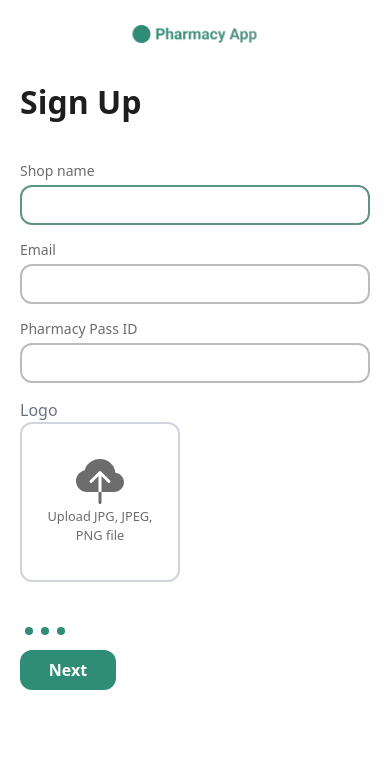
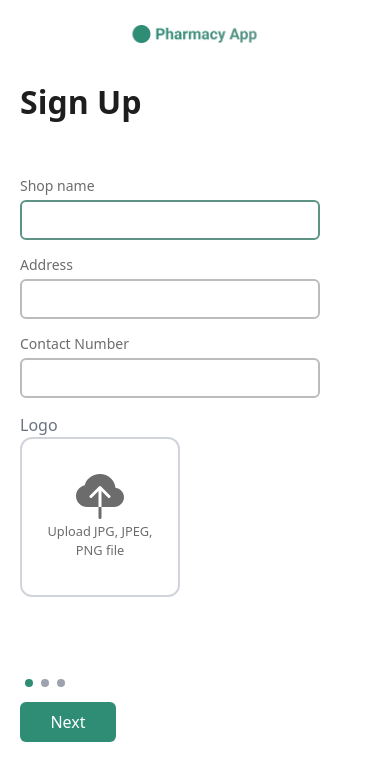
Before and after one commit to acicts/Medica-Pharmacist, a React (Create React App) app: page /signup in a window 390 px wide. Shown: the top 780 px of the page. Built offline with nearby package versions, Linux system fonts and the light colour scheme.

Commit message:
Fic issues with login and signup pages

```diff
--- a/src/Components/LoginForm.tsx
+++ b/src/Components/LoginForm.tsx
@@ -1,15 +1,14 @@
-import { ReactNode, useState } from "react";
-import Dropzone from "react-dropzone";
-import { SubmitHandler, useForm, UseFormReturn } from "react-hook-form";
+import { ReactNode } from 'react';
+import { SubmitHandler, useForm, UseFormReturn } from 'react-hook-form';
 
 type Inputs = {
 	email: string;
-    password:string;
+	password: string;
 };
 
 interface Props {
 	form: UseFormReturn<Inputs, object>;
-    name: "email" | "password";
+	name: 'email' | 'password';
 	children: ReactNode;
 	type?: string;
 	autofocus?: boolean;
@@ -24,48 +23,54 @@ const Field = ({
 }: Props) => {
 	const { [name]: error } = formState.errors;
 	return (
-      <div className="flex flex-col text-gray-500 focus-within:text-[#5E9486] w-full my-[15px]">
-        <label htmlFor={name} className="text-sm mb-[4px] text-[#6C6C6C]">
+		<div className='flex flex-col text-gray-500 focus-within:text-[#5E9486] w-full my-[15px]'>
+			<label htmlFor={name} className='text-sm mb-[4px] text-[#6C6C6C]'>
 				{children}
 			</label>
 			<input
 				{...register(name, { required: true })}
 				type={type}
 				autoFocus={autofocus}
-          className="focus:border-[#5E9486] rounded-xl border-2 border-[#BCBCBC] w-full min-w-[300px] h-10 px-3 text-black"
+				className='focus:border-[#5E9486] rounded-md border-2 border-[#BCBCBC] w-full min-w-[300px] h-10 px-3 text-black'
 			/>
-        {error && <span className="text-red-500">This field is required</span>}
+			{error && (
+				<span className='text-red-500 text-xs'>
+					This field is required
+				</span>
+			)}
 		</div>
 	);
 };
 
-const Fields = (props: {form: UseFormReturn<Inputs>})=>{
+const Fields = (props: { form: UseFormReturn<Inputs> }) => {
 	return (
 		<div>
-            <Field form={props.form} name="email" type="email" autofocus>
+			<Field form={props.form} name='email' type='email' autofocus>
 				Email
 			</Field>
-            <Field form={props.form} name="password" type="password">
+			<Field form={props.form} name='password' type='password'>
 				Password
 			</Field>
 		</div>
-    )
-}
+	);
+};
 
-const LoginForm = ()=>{
+const LoginForm = () => {
 	const form = useForm<Inputs>();
 	const onSubmit: SubmitHandler<Inputs> = (data) => console.log(data);
 	return (
 		<form
 			onSubmit={form.handleSubmit(onSubmit)}
-          className="items-start justify-between w-full"
+			className='flex flex-col min-h-[70vh] items-start justify-between w-full'
 		>
-            <Fields form={form}/>
-            <div className="flex items-center justify-between w-52 md:w-80">
-                <button type="submit" className="register-btn">Submit</button>
+			<Fields form={form} />
+			<div className='flex items-center justify-between w-52 md:w-80'>
+				<button type='submit' className='register-btn'>
+					Submit
+				</button>
 			</div>
 		</form>
 	);
-}
+};
 
 export default LoginForm;
--- a/src/Components/SignUpForm.tsx
+++ b/src/Components/SignUpForm.tsx
@@ -1,18 +1,20 @@
-import { ReactNode, useState } from "react";
-import Dropzone from "react-dropzone";
-import { SubmitHandler, useForm, UseFormReturn } from "react-hook-form";
-import { BsCloudUploadFill } from "react-icons/bs";
+import { ReactNode, useState } from 'react';
+import Dropzone from 'react-dropzone';
+import { SubmitHandler, useForm, UseFormReturn } from 'react-hook-form';
+import { BsCloudUploadFill } from 'react-icons/bs';
 
 type Inputs = {
 	email: string;
 	ID: string;
 	shopName: string;
-  password:string;
+	password: string;
+	address: string;
+	contactNo: string;
 };
 
 interface Props {
 	form: UseFormReturn<Inputs, object>;
-  name: "email" | "ID" | "shopName" | "password";
+	name: 'email' | 'ID' | 'shopName' | 'password' | 'address' | 'contactNo';
 	children: ReactNode;
 	type?: string;
 	autofocus?: boolean;
@@ -27,127 +29,190 @@ const Field = ({
 }: Props) => {
 	const { [name]: error } = formState.errors;
 	return (
-    <div className="flex flex-col text-gray-500 focus-within:text-[#5E9486] w-full my-[15px]">
-      <label htmlFor={name} className="text-sm mb-[4px] text-[#6C6C6C]">
+		<div className='flex flex-col text-gray-500 focus-within:text-[#5E9486] w-full my-[15px]'>
+			<label htmlFor={name} className='text-sm mb-[4px] text-[#6C6C6C]'>
 				{children}
 			</label>
 			<input
 				{...register(name, { required: true })}
 				type={type}
 				autoFocus={autofocus}
-        className="focus:border-[#5E9486] rounded-xl border-2 border-[#BCBCBC] w-full min-w-[300px] h-10 px-3 text-black"
+				className='focus:border-[#5E9486] rounded-md border-2 border-[#BCBCBC] w-full min-w-[300px] h-10 px-3 text-black'
 			/>
-      {error && <span className="text-red-500">This field is required</span>}
+			{error && (
+				<span className='text-red-500 text-xs'>
+					This field is required
+				</span>
+			)}
 		</div>
 	);
 };
 
-const ContactSection = (props: {form: UseFormReturn<Inputs>}) => {
-  return <section>
-        <Field form={props.form} name="shopName" autofocus>
+const ContactSection = (props: { form: UseFormReturn<Inputs> }) => {
+	return (
+		<section>
+			<Field form={props.form} name='shopName' autofocus>
 				Shop name
 			</Field>
 
-          <Field form={props.form} name="email" type="email">
-            Email
+			<Field form={props.form} name='address'>
+				Address
 			</Field>
-          <Field form={props.form} name="ID">
-            Pharmacy Pass ID
+			<Field form={props.form} name='contactNo'>
+				Contact Number
 			</Field>
-          <div className="w-full">
-            <label htmlFor="upload" className="text-gray-500 text-md text-center lg:text-left w-full">
+			<div className='w-full'>
+				<label
+					htmlFor='upload'
+					className='text-gray-500 text-md text-center lg:text-left w-full'
+				>
 					Logo
 				</label>
 				<Dropzone onDrop={console.log}>
 					{({ getRootProps, getInputProps }) => (
 						<section
-                  className="aspect-square w-40 border-gray-300 border-2 rounded-xl px-3 text-center items-center flex flex-col justify-center cursor-pointer"
+							className='aspect-square w-40 border-gray-300 border-2 rounded-xl px-3 text-center items-center flex flex-col justify-center cursor-pointer'
 							{...getRootProps()}
 						>
-                  <BsCloudUploadFill className="w-24 h-12" fill="#6c6c6c" />
+							<BsCloudUploadFill
+								className='w-24 h-12'
+								fill='#6c6c6c'
+							/>
 							<input
 								{...getInputProps()}
-                    accept="image/png, image/jpg, image/jpeg"
+								accept='image/png, image/jpg, image/jpeg'
 							/>
-                  {<p className="text-[#6C6C6C] text-[0.8rem]">Upload JPG, JPEG, PNG file</p>}
-                </section>
-              )}
-            </Dropzone>
-          </div>
-
-    </section>
+							{
+								<p className='text-[#6C6C6C] text-[0.8rem]'>
+									Upload JPG, JPEG, PNG file
+								</p>
 							}
-
-const VerificationDataSection = (props: {form: UseFormReturn<Inputs>}) => {
-  return <section>
-    <Field form={props.form} name="ID">
-      Pharmacy Pass ID
-    </Field>
-    <div className="w-full">
-      <label htmlFor="upload" className="text-gray-500 text-md text-center lg:text-left w-full">
-        Logo
-      </label>
-      <Dropzone onDrop={console.log}>
-        {({ getRootProps, getInputProps }) => (
-          <section
-            className="aspect-square w-40 border-gray-300 border-2 rounded-xl px-3 text-center items-center flex flex-col justify-center cursor-pointer"
-            {...getRootProps()}
-          >
-            <BsCloudUploadFill className="w-24 h-12" fill="#6c6c6c" />
-            <input
-              {...getInputProps()}
-              accept="image/png, image/jpg, image/jpeg"
-            />
-            {<p className="text-[#6C6C6C] text-[0.8rem]">Upload JPG, JPEG, PNG file</p>}
 						</section>
 					)}
 				</Dropzone>
 			</div>
 		</section>
+	);
+};
+
+const VerificationDataSection = (props: { form: UseFormReturn<Inputs> }) => {
+	return (
+		<section>
+			<Field form={props.form} name='ID'>
+				Pharmacy Pass ID
+			</Field>
+			<div className='w-full'>
+				<label
+					htmlFor='upload'
+					className='text-gray-500 text-md text-center lg:text-left w-full'
+				>
+					Photo of the Pharmacy Pass
+				</label>
+				<Dropzone onDrop={console.log}>
+					{({ getRootProps, getInputProps }) => (
+						<section
+							className='aspect-square w-40 border-gray-300 border-2 rounded-xl px-3 text-center items-center flex flex-col justify-center cursor-pointer'
+							{...getRootProps()}
+						>
+							<BsCloudUploadFill
+								className='w-24 h-12'
+								fill='#6c6c6c'
+							/>
+							<input
+								{...getInputProps()}
+								accept='image/png, image/jpg, image/jpeg'
+							/>
+							{
+								<p className='text-[#6C6C6C] text-[0.8rem]'>
+									Upload JPG, JPEG, PNG file
+								</p>
 							}
+						</section>
+					)}
+				</Dropzone>
+			</div>
+		</section>
+	);
+};
 
-const CredentialsSection = (props: {form: UseFormReturn<Inputs>}) => {
-  return <section>
-    <Field form={props.form} name="email" type="email">
+const CredentialsSection = (props: { form: UseFormReturn<Inputs> }) => {
+	return (
+		<section>
+			<Field form={props.form} name='email' type='email'>
 				Email
 			</Field>
-    <Field form={props.form} name="password" type="password">
+			<Field form={props.form} name='password' type='password'>
 				Password
 			</Field>
 		</section>
-}
+	);
+};
 
 const SignupForm = () => {
 	const form = useForm<Inputs>();
 	const onSubmit: SubmitHandler<Inputs> = (data) => console.log(data);
-  const [section, setSection] = useState<"a" | "b" | "c">("a");
+	const [section, setSection] = useState<'a' | 'b' | 'c'>('a');
 
 	const nextSectionHandler = () => {
-    setSection(curr => curr === "a" ? "b" : "c")
-  }
+		setSection((curr) => (curr === 'a' ? 'b' : 'c'));
+	};
 	const prevSectionHandler = () => {
-    setSection(curr => curr === "c" ? "b" : "a");
-  }
+		setSection((curr) => (curr === 'c' ? 'b' : 'a'));
+	};
 	return (
 		<form
 			onSubmit={form.handleSubmit(onSubmit)}
-      className="items-start justify-between w-full"
+			className='min-h-[70vh] flex flex-col items-start justify-between w-full'
 		>
-      {section === "a" ?
-        <ContactSection form={form} />: section === "b" ?
-        <VerificationDataSection form={form}/> :
-        <CredentialsSection form={form}/>
-      }
-      <div className="flex items-end justify-between w-[40px] ml-[5px] mt-[45px] mb-[15px]">
-        <div className="w-[8px] h-[8px] rounded-full bg-[#2F8D76]"></div>
-        <div className="w-[8px] h-[8px] rounded-full bg-[#2F8D76]"></div>
-        <div className="w-[8px] h-[8px] rounded-full bg-[#2F8D76]"></div>
+			{section === 'a' ? (
+				<ContactSection form={form} />
+			) : section === 'b' ? (
+				<VerificationDataSection form={form} />
+			) : (
+				<CredentialsSection form={form} />
+			)}
+			<div className='w-full'>
+				<div className='flex items-end justify-between w-[40px] ml-[5px] mt-[45px] mb-[15px]'>
+					<div
+						className={`w-[8px] h-[8px] transition-colors rounded-full ${
+							section === 'a' ? 'bg-[#2F8D76]' : 'bg-gray-400'
+						}`}
+					></div>
+					<div
+						className={`w-[8px] h-[8px] transition-colors rounded-full ${
+							section === 'b' ? 'bg-[#2F8D76]' : 'bg-gray-400'
+						}`}
+					></div>
+					<div
+						className={`w-[8px] h-[8px] transition-colors rounded-full ${
+							section === 'c' ? 'bg-[#2F8D76]' : 'bg-gray-400'
+						}`}
+					></div>
 				</div>
-      <div className="flex items-center justify-between w-52 md:w-80">
-      {(section === "b" || section === "c") && <button type="button" onClick={prevSectionHandler} className="register-btn">Back</button>}
-      {section === "a" || section === "b" ?
-        <button onClick={nextSectionHandler} type="button" className="register-btn">Next</button>
-       :<button type="submit" className="register-btn">Submit</button>}
+				<div className='flex items-center justify-between w-52 md:w-80'>
+					{(section === 'b' || section === 'c') && (
+						<button
+							type='button'
+							onClick={prevSectionHandler}
+							className='register-btn'
+						>
+							Back
+						</button>
+					)}
+					{section === 'a' || section === 'b' ? (
+						<button
+							onClick={nextSectionHandler}
+							type='button'
+							className='register-btn'
+						>
+							Next
+						</button>
+					) : (
+						<button type='submit' className='register-btn'>
+							Submit
+						</button>
+					)}
+				</div>
 			</div>
 		</form>
 	);
--- a/src/index.css
+++ b/src/index.css
@@ -7,7 +7,7 @@
 }
 
 .register-btn {
-	@apply w-24 md:w-36 h-10 bg-[#2F8D76] rounded-xl text-white font-bold text-[1rem] md:text-[1.2rem] mb-[10px] cursor-pointer;
+	@apply w-24 md:w-36 h-10 bg-[#2F8D76] rounded-md text-white text-[1rem] md:text-[1.2rem] mb-[10px] cursor-pointer;
 }
 
 .custom-scroll-bar::-webkit-scrollbar {
```
Lines whose indentation alone changed are shown as unchanged.
